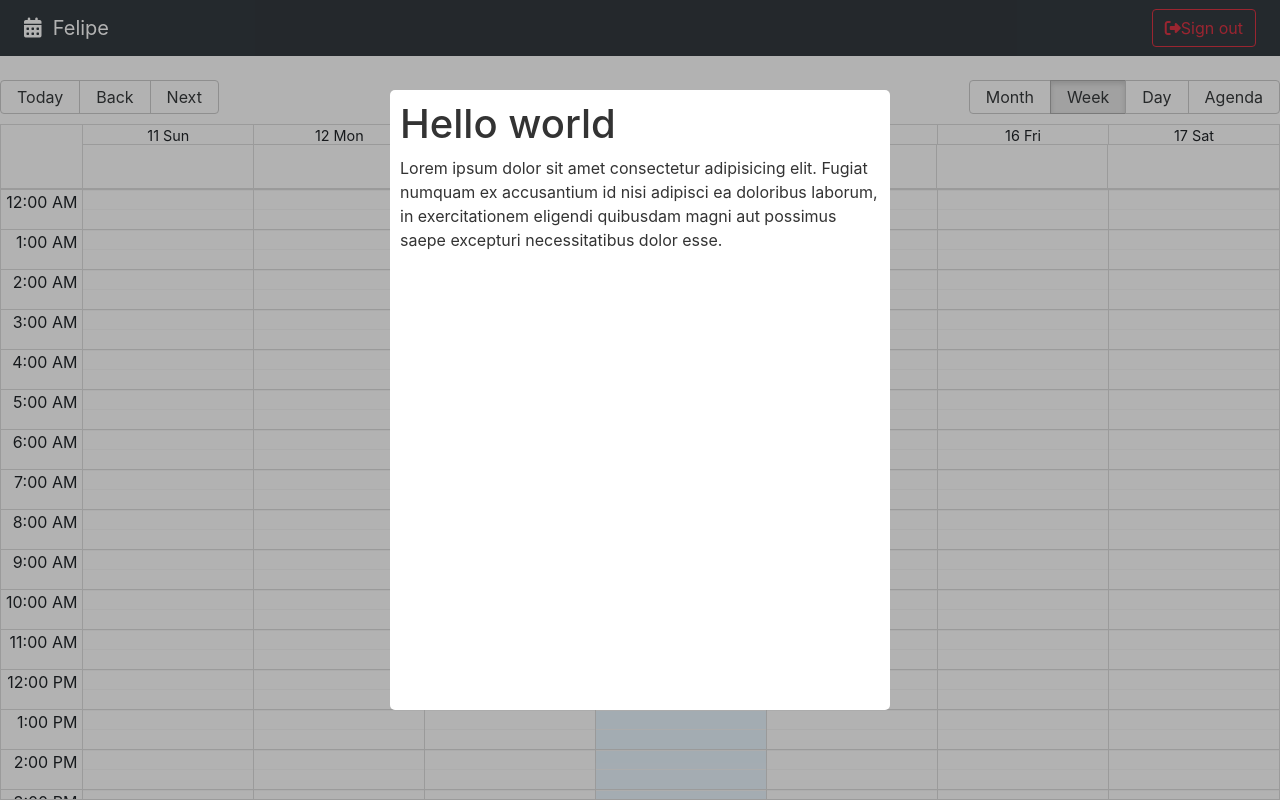
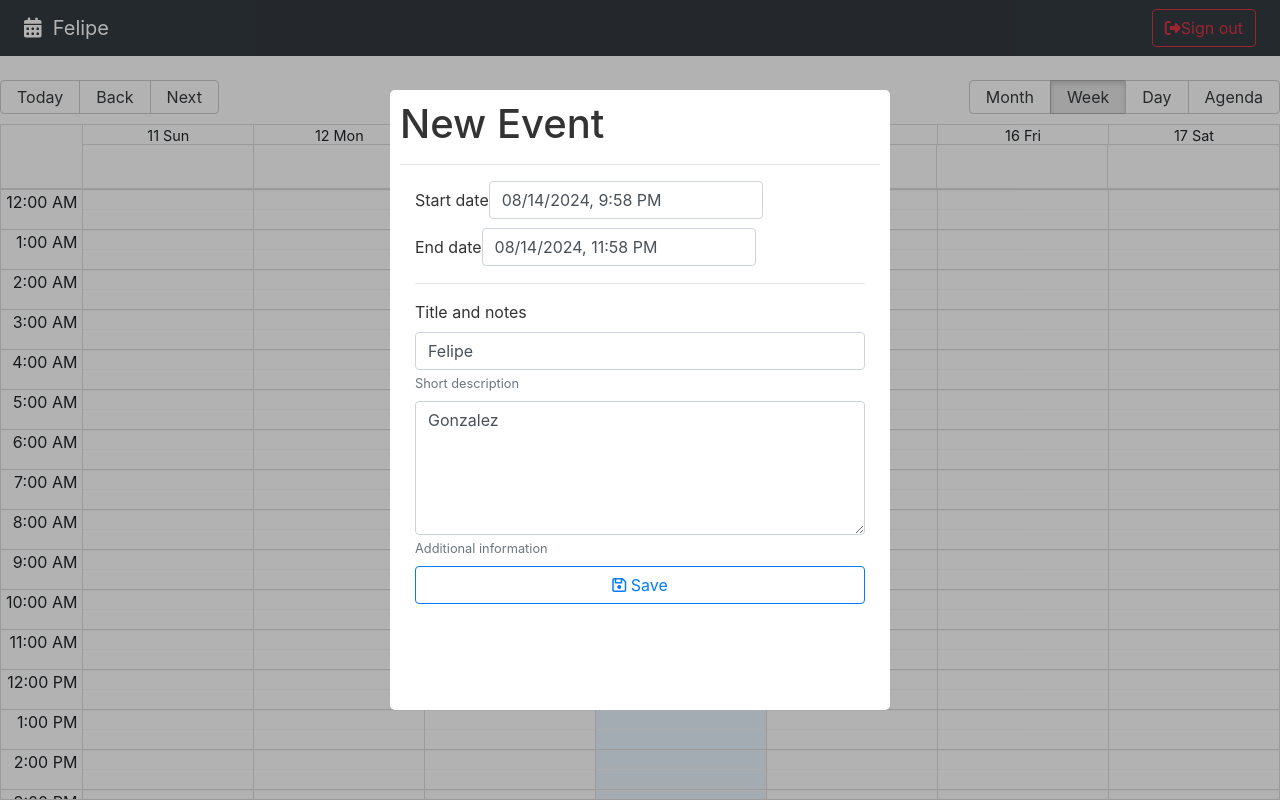
Before and after one commit to feliegonzalezmv/calendar-app, a React (Vite) app: page / in a window 1280 px wide. Built offline with nearby package versions, Linux system fonts and the light colour scheme.

Commit message:
Add for and date pickerm

```diff
--- a/package.json
+++ b/package.json
@@ -11,12 +11,15 @@
   },
   "dependencies": {
     "@types/react-big-calendar": "^1.8.9",
+    "@types/react-modal": "^3.16.3",
     "date-fns": "^3.6.0",
     "react": "^18.3.1",
     "react-big-calendar": "^1.13.3",
+    "react-datepicker": "^7.3.0",
     "react-dom": "^18.3.1",
     "react-modal": "^3.16.1",
-    "react-router-dom": "^6.26.0"
+    "react-router-dom": "^6.26.0",
+    "sweetalert2": "^11.12.4"
   },
   "devDependencies": {
     "@eslint/js": "^9.8.0",
--- a/src/calendar/components/CalendarModal.tsx
+++ b/src/calendar/components/CalendarModal.tsx
@@ -1,5 +1,9 @@
-import React, { useState } from "react";
+import { addHours, differenceInSeconds } from "date-fns";
+import { ChangeEvent, SyntheticEvent, useState } from "react";
 import Modal from "react-modal";
+import DatePicker from "react-datepicker";
+
+import "react-datepicker/dist/react-datepicker.css";
 
 const customStyles = {
   content: {
@@ -17,8 +21,47 @@ Modal.setAppElement("#root");
 export const CalendarModal = () => {
   const [isModalOpen, setIsModalOpen] = useState(true);
 
+  const [formValues, setFormValues] = useState({
+    title: "Felipe",
+    notes: "Gonzalez",
+    start: new Date(),
+    end: addHours(new Date(), 2),
+  });
+
+  const onInputChange = ({
+    target,
+  }: ChangeEvent<
+    HTMLInputElement | HTMLTextAreaElement | HTMLSelectElement
+  >) => {
+    setFormValues({ ...formValues, [target.name]: target.value });
+  };
+
+  const onDateChange = (event: Date | null, changing: string) => {
+    if (event) setFormValues({ ...formValues, [changing]: event });
+  };
+
   const onCloseModal = () => {
     setIsModalOpen(false);
+  };
+
+  const onSubmit = (e: SyntheticEvent) => {
+    e?.preventDefault();
+
+    const difference = differenceInSeconds(formValues.end, formValues.start);
+
+    if (isNaN(difference) || difference <= 0) {
+      console.log("Date error");
+      return;
+    }
+
+    if (formValues.title.length <= 0) return;
+
+    console.log("formValues :>> ", formValues);
+
+    //TODO
+
+    //CLose modal
+    //Remove screen errors
   };
   return (
     <Modal
@@ -27,15 +70,70 @@ export const CalendarModal = () => {
       style={customStyles}
       className="modal"
       overlayClassName="modal-background"
-      closeTimeOutMS={200}
+      closeTimeoutMS={200}
     >
-      <h1>Hello world</h1>
-      <p>
-        Lorem ipsum dolor sit amet consectetur adipisicing elit. Fugiat numquam
-        ex accusantium id nisi adipisci ea doloribus laborum, in exercitationem
-        eligendi quibusdam magni aut possimus saepe excepturi necessitatibus
-        dolor esse.
-      </p>
+      <h1> New Event </h1>
+      <hr />
+      <form className="container" onSubmit={onSubmit}>
+        <div className="form-group mb-2">
+          <label>Start date</label>
+          <DatePicker
+            selected={formValues.start}
+            onChange={(event) => onDateChange(event, "start")}
+            className="form-control"
+            dateFormat="Pp"
+            showTimeSelect
+          />
+        </div>
+
+        <div className="form-group mb-2">
+          <label>End date</label>
+          <DatePicker
+            minDate={formValues.start}
+            selected={formValues.end}
+            onChange={(event) => onDateChange(event, "end")}
+            className="form-control"
+            dateFormat="Pp"
+            showTimeSelect
+          />
+        </div>
+
+        <hr />
+        <div className="form-group mb-2">
+          <label>Title and notes</label>
+          <input
+            type="text"
+            className="form-control"
+            placeholder="Event title"
+            name="title"
+            autoComplete="off"
+            value={formValues.title}
+            onChange={onInputChange}
+          />
+          <small id="emailHelp" className="form-text text-muted">
+            Short description
+          </small>
+        </div>
+
+        <div className="form-group mb-2">
+          <textarea
+            className="form-control"
+            placeholder="Notes"
+            rows={5} // Change this line
+            name="notes"
+            value={formValues.notes}
+            onChange={onInputChange}
+          ></textarea>
+          <small id="emailHelp" className="form-text text-muted">
+            Additional information
+          </small>
+        </div>
+
+        <button type="submit" className="btn btn-outline-primary btn-block">
+          <i className="far fa-save"></i>
+          <span> Save</span>
+        </button>
+      </form>
     </Modal>
   );
 };
```
Also changed, not shown: 1 other file (tests, documents, lock files or other folders).
